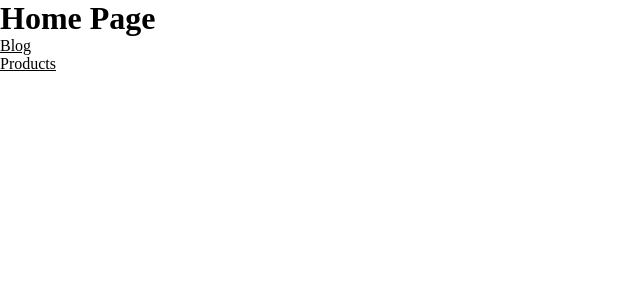
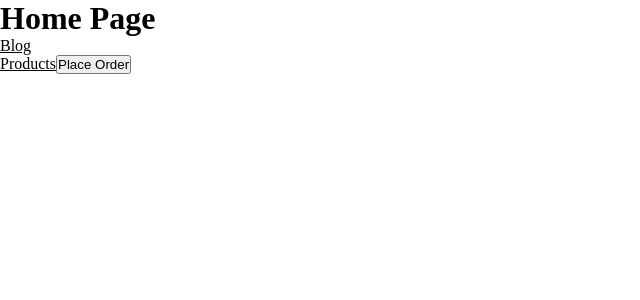
Before and after one commit to ahmedsomaa/nextjs-course, a Next.js app in the folder routing/: page / in a window 1280 px wide. Shown: the top 300 px of the page, without its empty margins (0-640 px from the left). Built offline with nearby package versions, Linux system fonts and the light colour scheme.

Commit message:
add navigating programmatically example

```diff
--- a/routing/pages/index.js
+++ b/routing/pages/index.js
@@ -1,6 +1,11 @@
 import Link from "next/link";
+import { useRouter } from "next/router";
 
 export default function Home() {
+  const router = useRouter();
+
+  const handleClick = () => router.push("/product");
+
   return (
     <div>
       <h1>Home Page</h1>
@@ -11,6 +16,7 @@
       <Link href="/product" legacyBehavior>
         <a>Products</a>
       </Link>
+      <button onClick={handleClick}>Place Order</button>
     </div>
   );
 }
```
